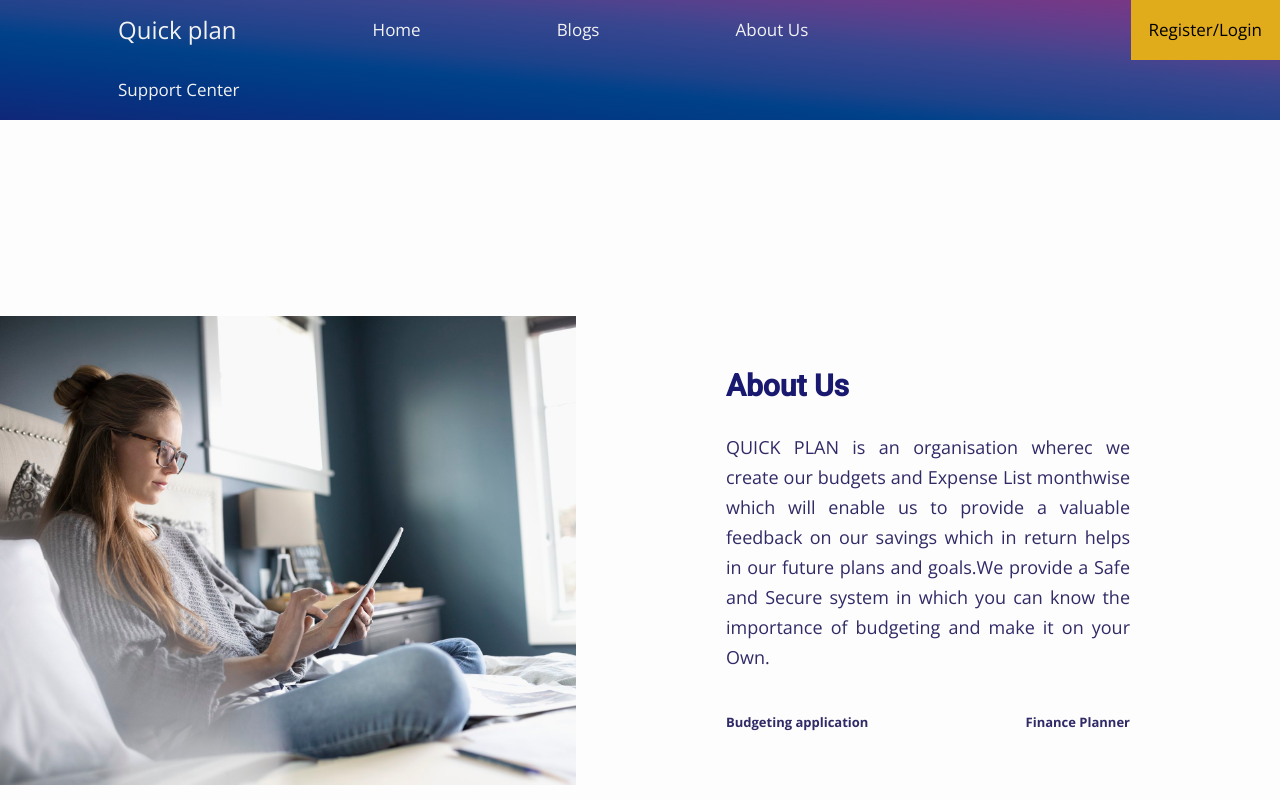
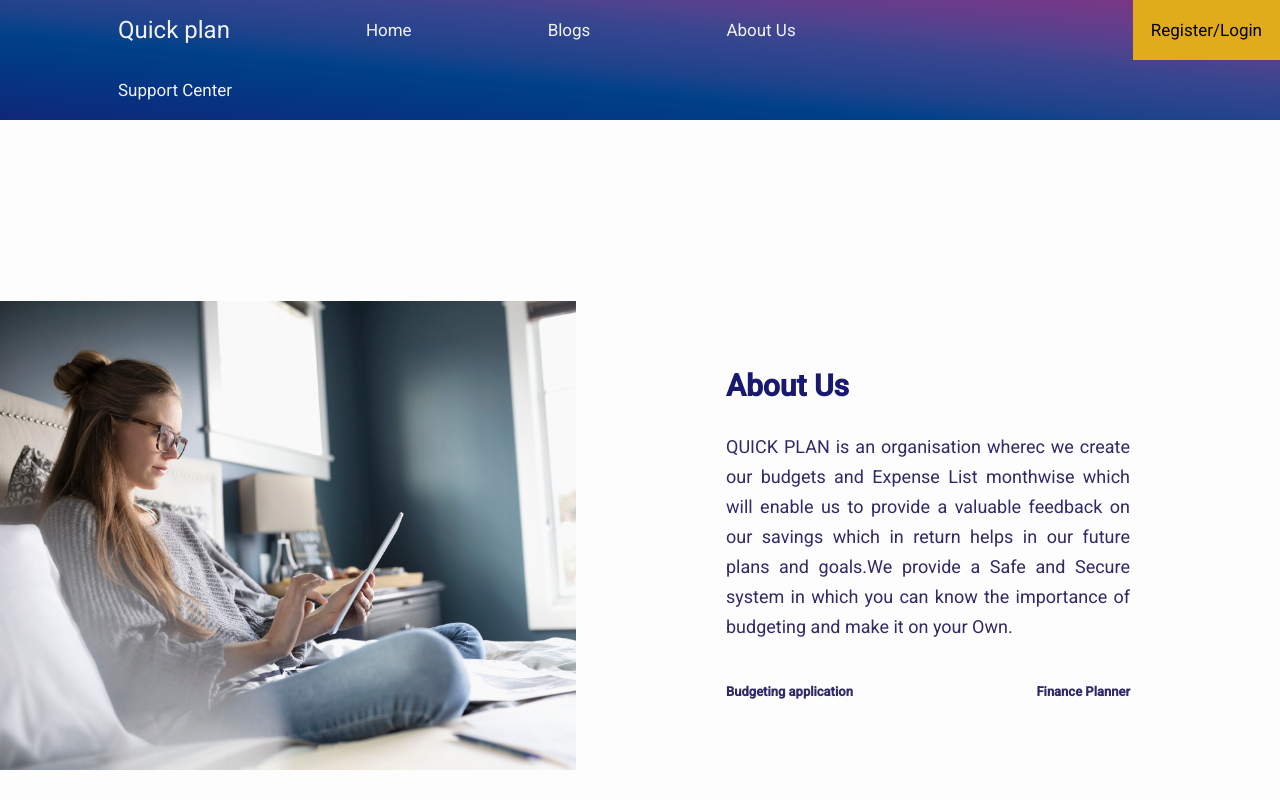
Before and after one commit to hemalathanagarajan/mini-project, an Angular app in the folder frontend/finance-app/: page /about in a window 1280 px wide. Shown: the top 800 px of the page. Built offline with nearby package versions, Linux system fonts and the light colour scheme.

Commit message:
modified

```diff
--- a/frontend/finance-app/src/app/about/about.component.css
+++ b/frontend/finance-app/src/app/about/about.component.css
@@ -1,9 +1,3 @@
-*{
-    margin: 0;
-    padding: 0;
-    font-family: "Open Sans",sans-serif;
-    box-sizing: border-box;
-}
 
 body{
     min-height: 100vh;
@@ -58,12 +52,6 @@
   * {
     box-sizing: border-box;
   }
-
-  body {
-    font-family: 'Noto Sans JP', sans-serif;
-    background-color: #fef8f8;
-  }
-
   .cards {
     display: grid;
     grid-template-columns: repeat(auto-fit, minmax(300px, 1fr));
```
